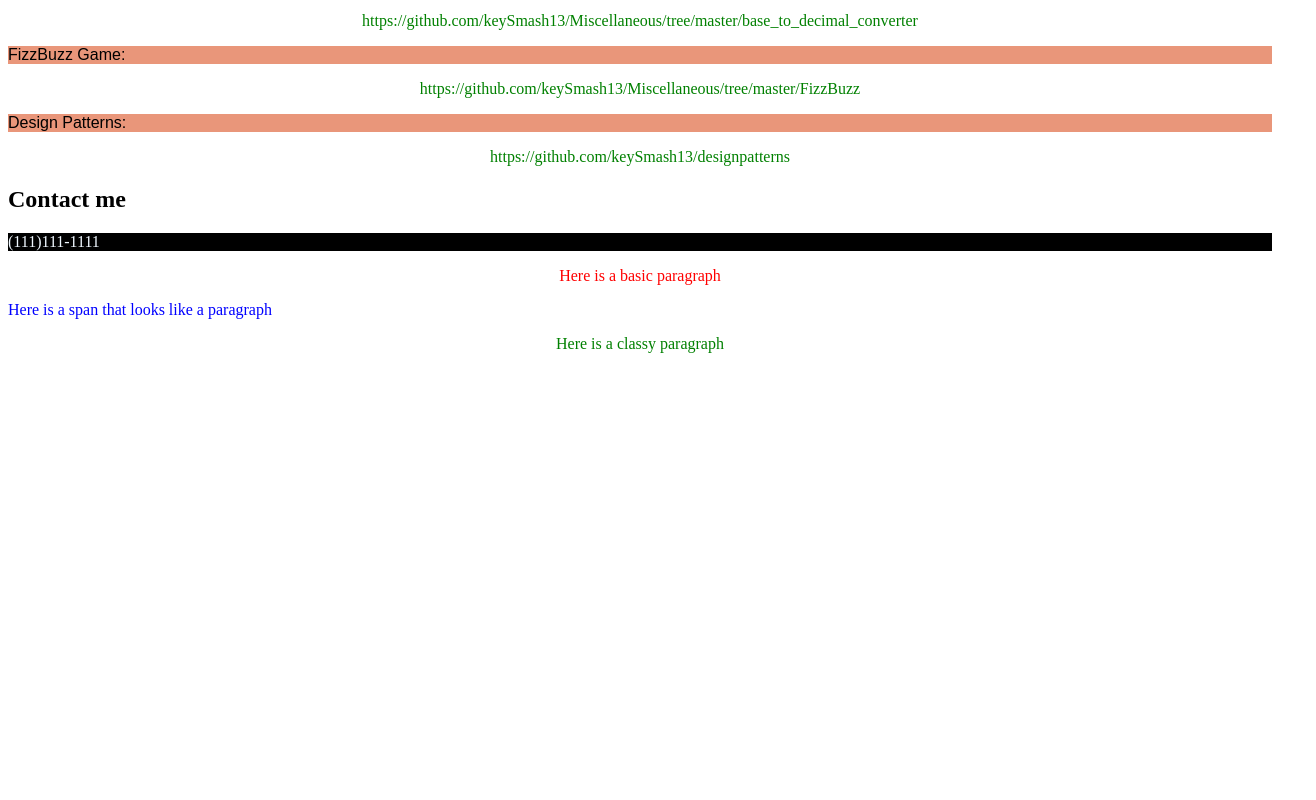
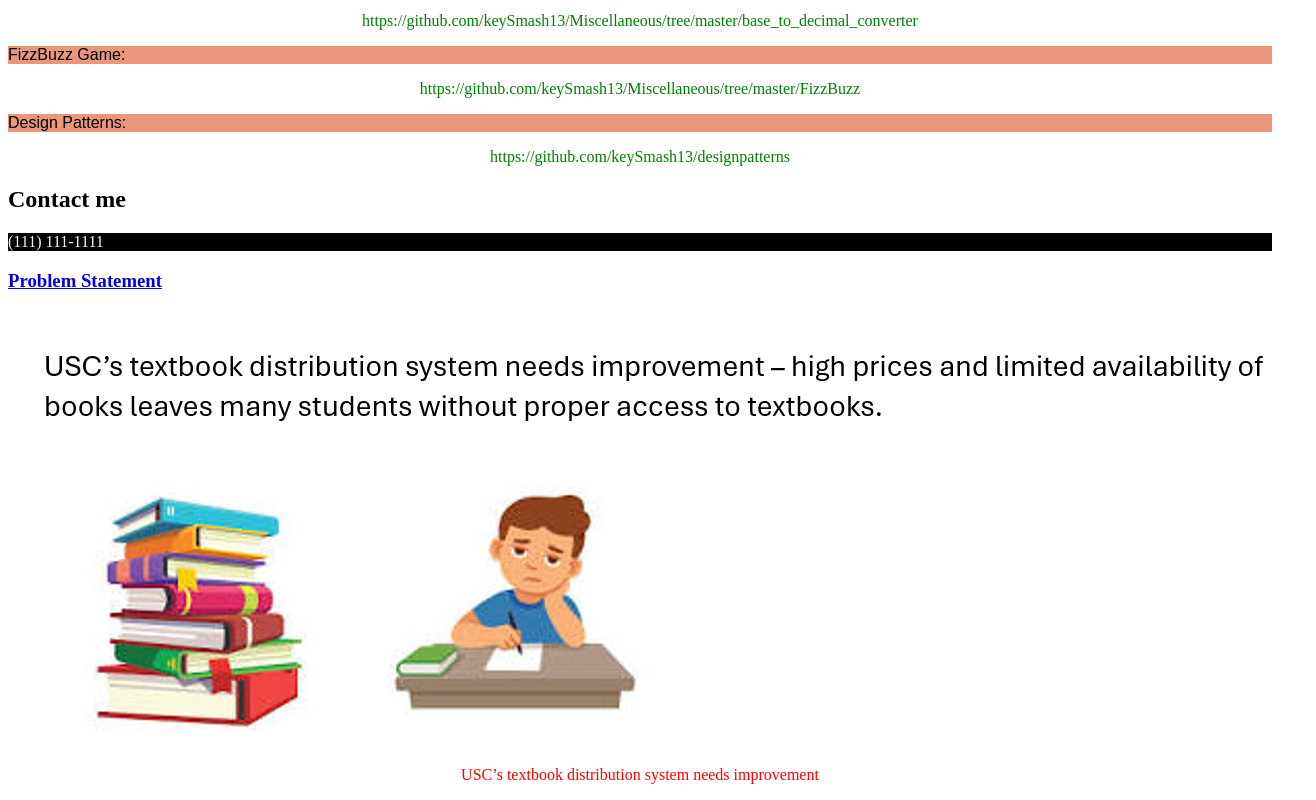
Before and after one commit to keySmash13/keySmash13.github.io, a plain HTML site: page index.html in a window 1280 px wide. Shown: the part 318-1118 px from the top of the page, 1316 px wide, since content can reach past the window. Before the commit the page ends 800 px from the top, so only its background shows below. Drawn offline with Linux system fonts and the light colour scheme.

Commit message:
added problem statement

```diff
--- a/index.html
+++ b/index.html
@@ -18,11 +18,14 @@
     <div class="projects">Design Patterns:</div>
     <p class="center">https://github.com/keySmash13/designpatterns</p>
     <h2>Contact me</h2>
-    <div class="contact">(111)111-1111</div>
+    <div class="contact">(111) 111-1111</div>
 
-    <p>Here is a basic paragraph</p>
-	  <span id="para1">Here is a span that looks like a paragraph</span>
-	  <p class="center">Here is a classy paragraph</p>
+    <!-- Problem Statement Assignment -->
+  <section class="project">
+  <a href="files/statement.pdf"><h3>Problem Statement</h3></a>
+  <a href="files/statement.pdf"><img src="images/problem.png"></a>
+  <p>USC’s textbook distribution system needs improvement</p>
+  </section>
 
   </body>
 
```
Also changed, not shown: images/problem.png (added), 1 other file.
